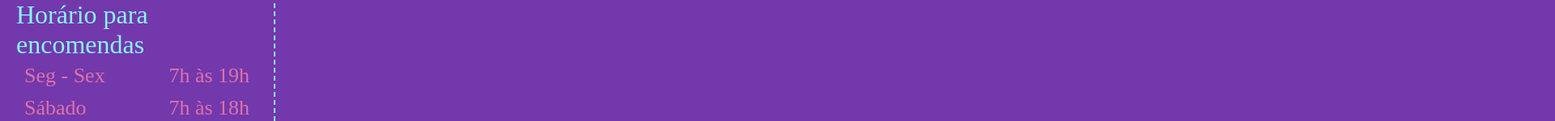
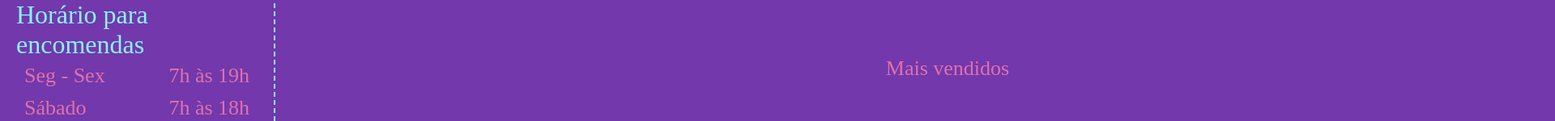
Before and after one commit to devbpatriciocosta/juli-ama-boles-doces, a Next.js app: page / in a window 1280 px wide. Shown: the part 466-616 px from the top of the page at 81% size, 1920 px wide, since content can reach past the window. Built offline with nearby package versions, Linux system fonts and the light colour scheme.

Commit message:
Insert of products title on index

```diff
--- a/pages/index.jsx
+++ b/pages/index.jsx
@@ -4,6 +4,7 @@ import IconImage from '../src/components/iconImages/IconImages'
 import Navbar from '../src/components/navbar/Navbar'
 import IntroInfo from '../src/components/introInfo/IntroInfo'
 import TimeInfos from '../src/components/timeInfos/TimeInfos'
+import Products from '../src/components/products/Products'
 
 const Header = styled.div`
   display: flex;
@@ -21,6 +22,15 @@ const IntroInfoContainer = styled.div`
   width: 1500px;
 `
 
+const ProductsContainer = styled.div`
+  display: flex;
+  align-items: center;
+  justify-content: center;
+  width: 1500px;
+  margin-left: 420px;
+  margin-top: -420px;
+`
+
 export default function confeitariaApp() {
   return (
     <>
@@ -34,6 +44,9 @@ export default function confeitariaApp() {
           <IntroInfo />
         </IntroInfoContainer>
       </InfoContainer>
+      <ProductsContainer>
+        <Products />
+      </ProductsContainer>
     </>
   )
 }
```
